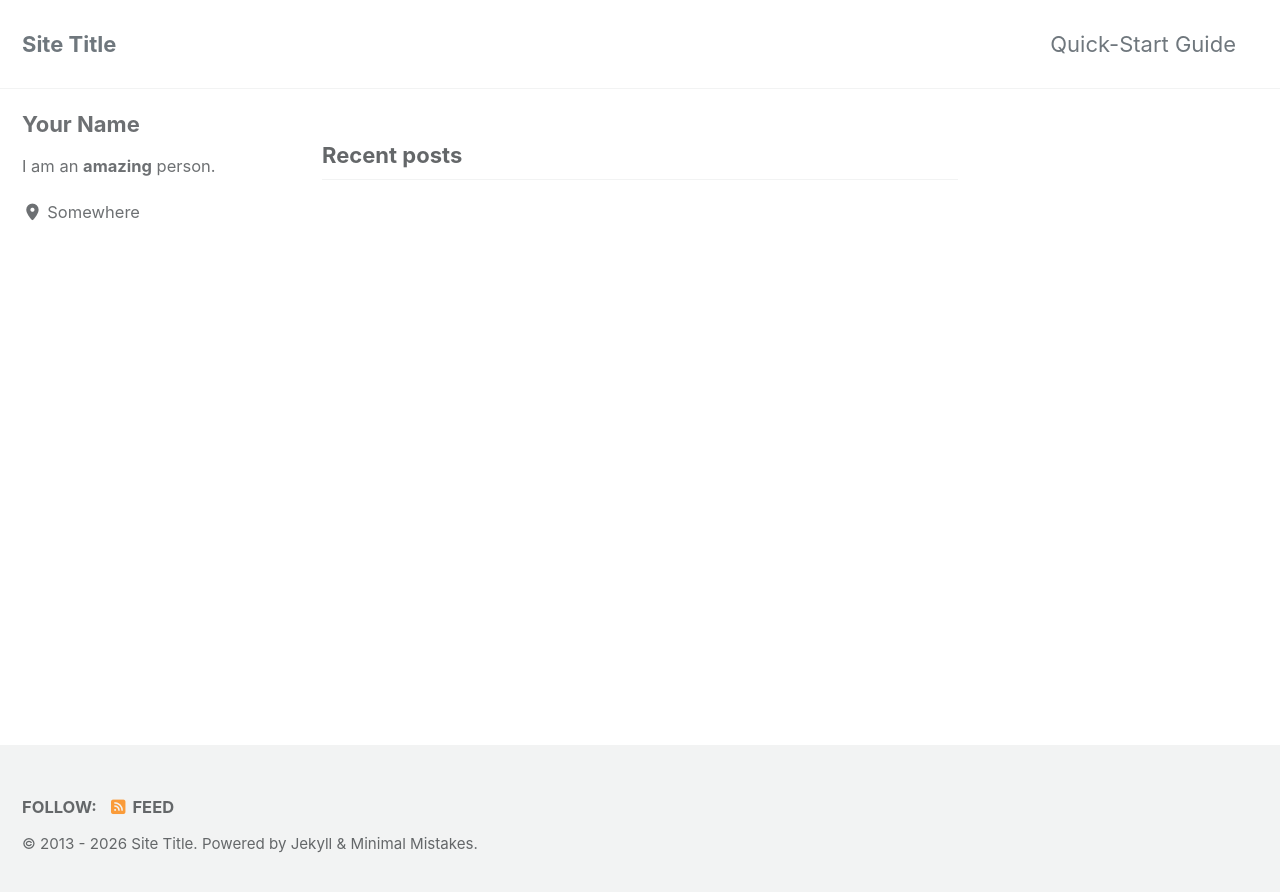
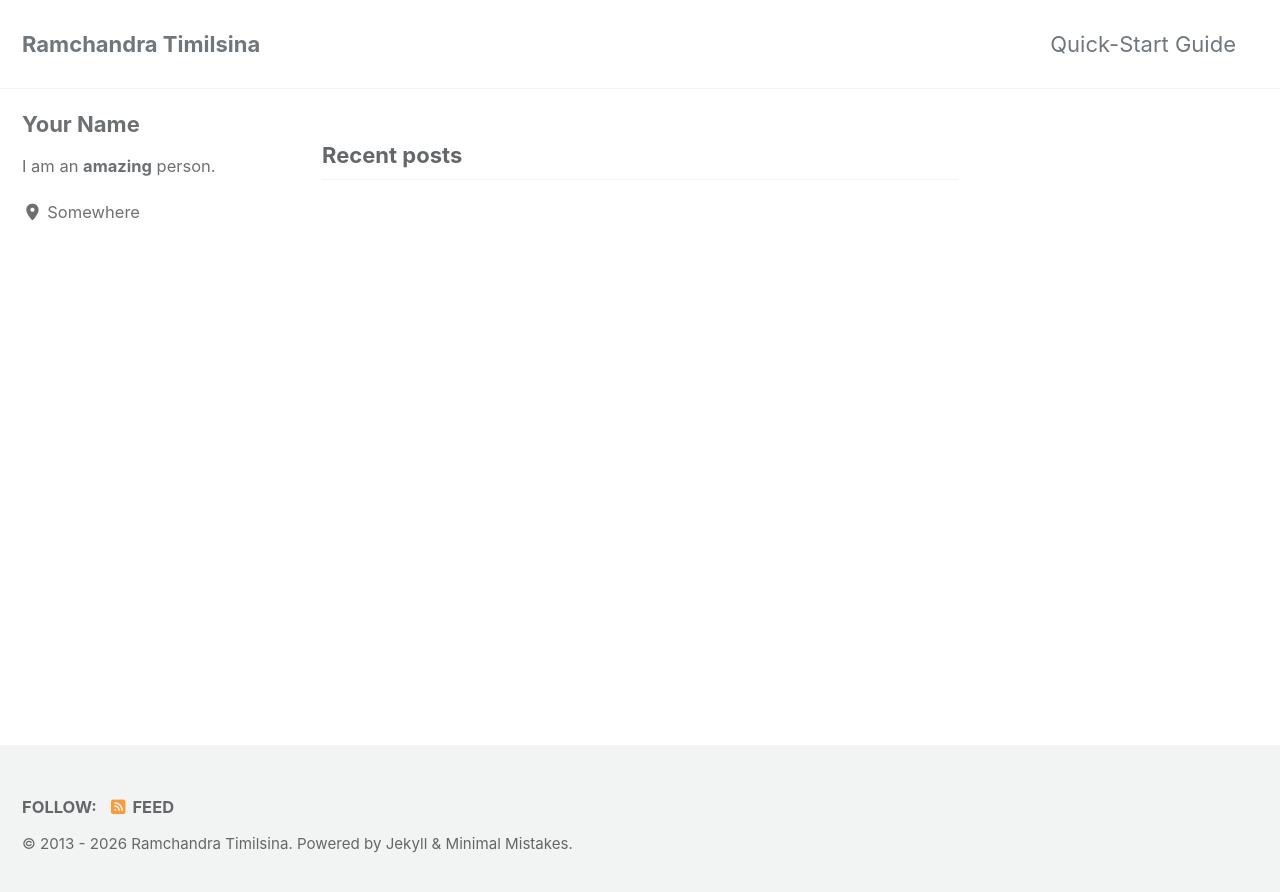
Before and after one commit to TimilsinaRC07/TimilsinaRC07.github.io, a Jekyll site: the page built from index.html, in a window 1280 px wide. Shown: the top 892 px of the page. Built offline with Jekyll 4.4.1, drawn with Linux system fonts in a browser that asks for light colours; cached includes are drawn as plain includes; the list of posts is cut into pages by our own code.

Commit message:
Update _config.yml

```diff
--- a/_config.yml
+++ b/_config.yml
@@ -17,12 +17,12 @@ minimal_mistakes_skin    : "default" # "air", "aqua", "contrast", "dark", "dirt"
 # Site Settings
 locale                   : "en-US"
 direction                : # "ltr" (default), "rtl" # set the direction of the page
-title                    : "Site Title"
+title                    : "Ramchandra Timilsina"
 title_separator          : "-"
 subtitle                 : # site tagline that appears below site title in masthead
-name                     : "Your Name"
-description              : "An amazing website."
-url                      : # the base hostname & protocol for your site e.g. "https://mmistakes.github.io"
+name                     : "Ramchandra Timilsina"
+description              : "I am a visiting lecturer of engineering mathematics at Kathmandu University"
+url                      : "https://timilsinarc07.github.io"
 baseurl                  : # the subpath of your site, e.g. "/blog"
 repository               : # GitHub username/repo-name e.g. "mmistakes/minimal-mistakes"
 teaser                   : # path of fallback teaser image, e.g. "/assets/images/500x300.png"
```
